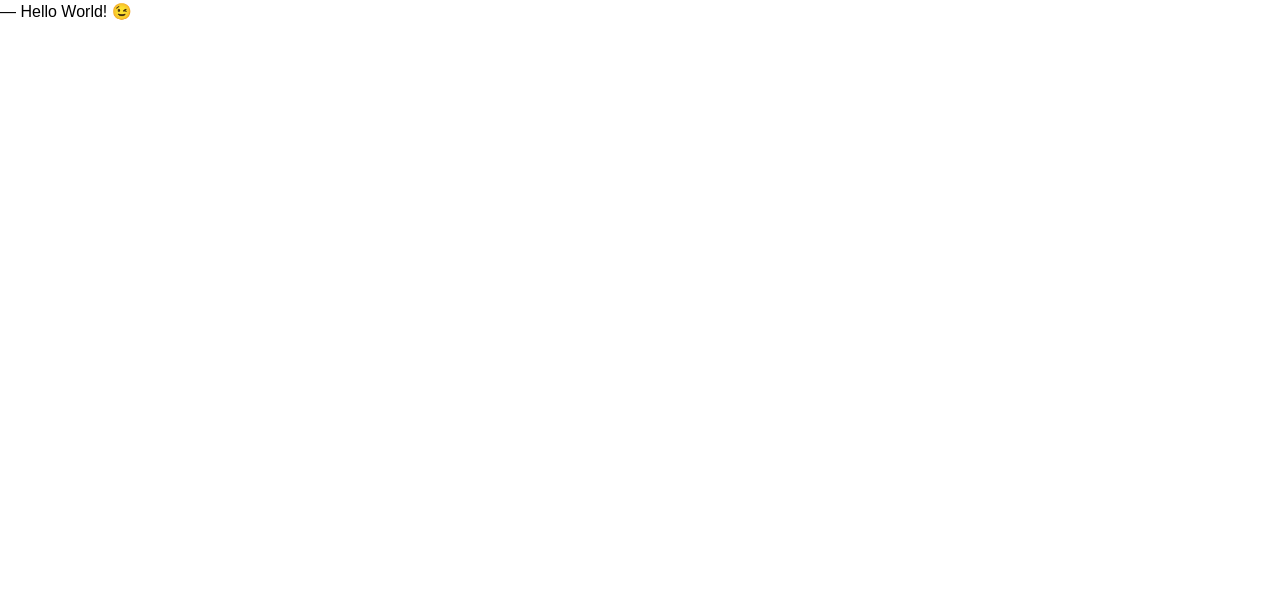
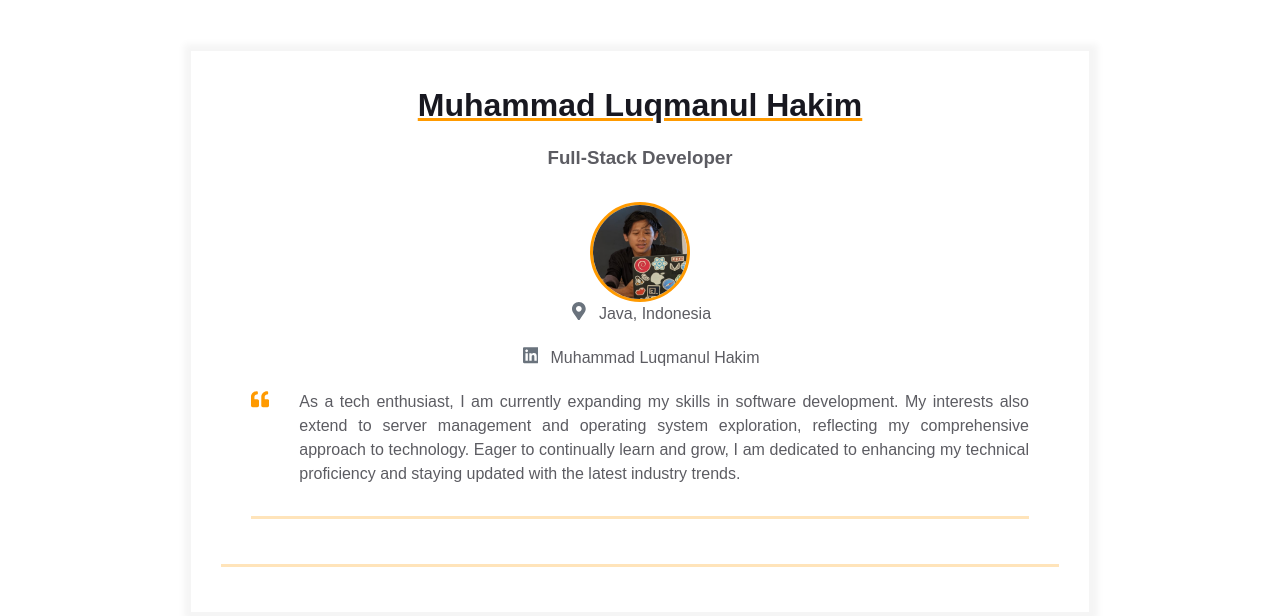
Before and after one commit to luquilo/homepage, a plain HTML site: page index.html in a window 1280 px wide. Drawn offline with Linux system fonts and the light colour scheme.

Commit message:
feat: adding the main content of the resume

```diff
--- a/index.html
+++ b/index.html
@@ -7,6 +7,85 @@
     <meta name="viewport" content="width=device-width, initial-scale=1" />
   </head>
   <body>
-    ― Hello World! &#x1F609;
+    <main>
+      <div class="resume">
+        <div class="container">
+
+
+
+          <div class="resume__block">
+            <h1 class="contact-info__header">Muhammad Luqmanul Hakim</h1>
+            <h3 class="contact-info__sub-header">Full-Stack Developer</h3>
+
+            <div class="contact_info_container fh">
+              <div class="contact-info__block"></div>
+
+                <div class="contact-info__block contact-info__block--center">
+                  <img class="contact-info__avatar" src="assets/avatar.png" alt="Avatar" />
+
+                  <a href="" rel="author" class="contact-info__item">
+                    <div class="contact-info__item-icon-wrapper">
+                      <svg class="contact-info__item-icon" xmlns="http://www.w3.org/2000/svg" viewBox="0 0 384 512">
+                        <path
+                          d="M172.268 501.67C26.97 291.031 0 269.413 0 192 0 85.961 85.961 0
+                          192 0s192 85.961 192 192c0 77.413-26.97 99.031-172.268 309.67-9.535
+                          13.774-29.93 13.773-39.464 0zM192 272c44.183 0 80-35.817
+                          80-80s-35.817-80-80-80-80 35.817-80 80 35.817 80 80 80z"
+                        ></path>
+                      </svg>
+                    </div>
+                    <span>Java, Indonesia</span>
+                  </a>
+
+                  <a href="https://www.linkedin.com/in/muhammad-luqmanul-hakim/" rel="author" class="contact-info__item" target="_blank">
+                    <div class="contact-info__item-icon-wrapper">
+                      <svg class="contact-info__item-icon" xmlns="http://www.w3.org/2000/svg" viewBox="0 0 448 512">
+                        <path
+                          d="M416 32H31.9C14.3 32 0 46.5 0 64.3v383.4C0 465.5 14.3 480 31.9
+                          480H416c17.6 0 32-14.5 32-32.3V64.3c0-17.8-14.4-32.3-32-32.3zM135.4
+                          416H69V202.2h66.5V416zm-33.2-243c-21.3 0-38.5-17.3-38.5-38.5S80.9
+                          96 102.2 96c21.2 0 38.5 17.3 38.5 38.5 0 21.3-17.2 38.5-38.5
+                          38.5zm282.1 243h-66.4V312c0-24.8-.5-56.7-34.5-56.7-34.6 0-39.9
+                          27-39.9 54.9V416h-66.4V202.2h63.7v29.2h.9c8.9-16.8 30.6-34.5
+                          62.9-34.5 67.2 0 79.7 44.3 79.7 101.9V416z"
+                        ></path>
+                      </svg>
+                    </div>
+                    <span>Muhammad Luqmanul Hakim</span>
+                  </a>
+
+                  <div class="container">
+                    <div class="resume__block">
+                      <div class="intro">
+                        <div class="intro__icon-wrapper">
+                          <svg class="intro__icon" xmlns="http://www.w3.org/2000/svg" viewBox="0 0 512 512">
+                            <path
+                              d="M464 256h-80v-64c0-35.3 28.7-64 64-64h8c13.3 0 24-10.7
+                              24-24V56c0-13.3-10.7-24-24-24h-8c-88.4 0-160 71.6-160 160v240c0
+                              26.5 21.5 48 48 48h128c26.5 0 48-21.5
+                              48-48V304c0-26.5-21.5-48-48-48zm-288 0H96v-64c0-35.3 28.7-64
+                              64-64h8c13.3 0 24-10.7 24-24V56c0-13.3-10.7-24-24-24h-8C71.6 32 0
+                              103.6 0 192v240c0 26.5 21.5 48 48 48h128c26.5 0
+                              48-21.5 48-48V304c0-26.5-21.5-48-48-48z"
+                            ></path>
+                          </svg>
+                        </div>
+                        <p class="intro_text">As a tech enthusiast, I am currently expanding my skills in software development. My interests also extend to server management and operating system exploration, reflecting my comprehensive approach to technology. Eager to continually learn and grow, I am dedicated to enhancing my technical proficiency and staying updated with the latest industry trends.</p>
+                      </div>
+                    </div>
+                  </div>
+
+                </div>
+
+
+
+              <div class="contact-info__block">
+
+              </div>
+            </div>
+          </div>
+        </div>
+      </div>
+    </main>
   </body>
 </html>
--- a/styles.css
+++ b/styles.css
@@ -96,6 +96,7 @@ body {
 
 .contact-info__block--center {
   justify-content: center;
+  align-items: center;
 }
 
 .contact-info__item {
```
Also changed, not shown: assets/avatar.png (added).
